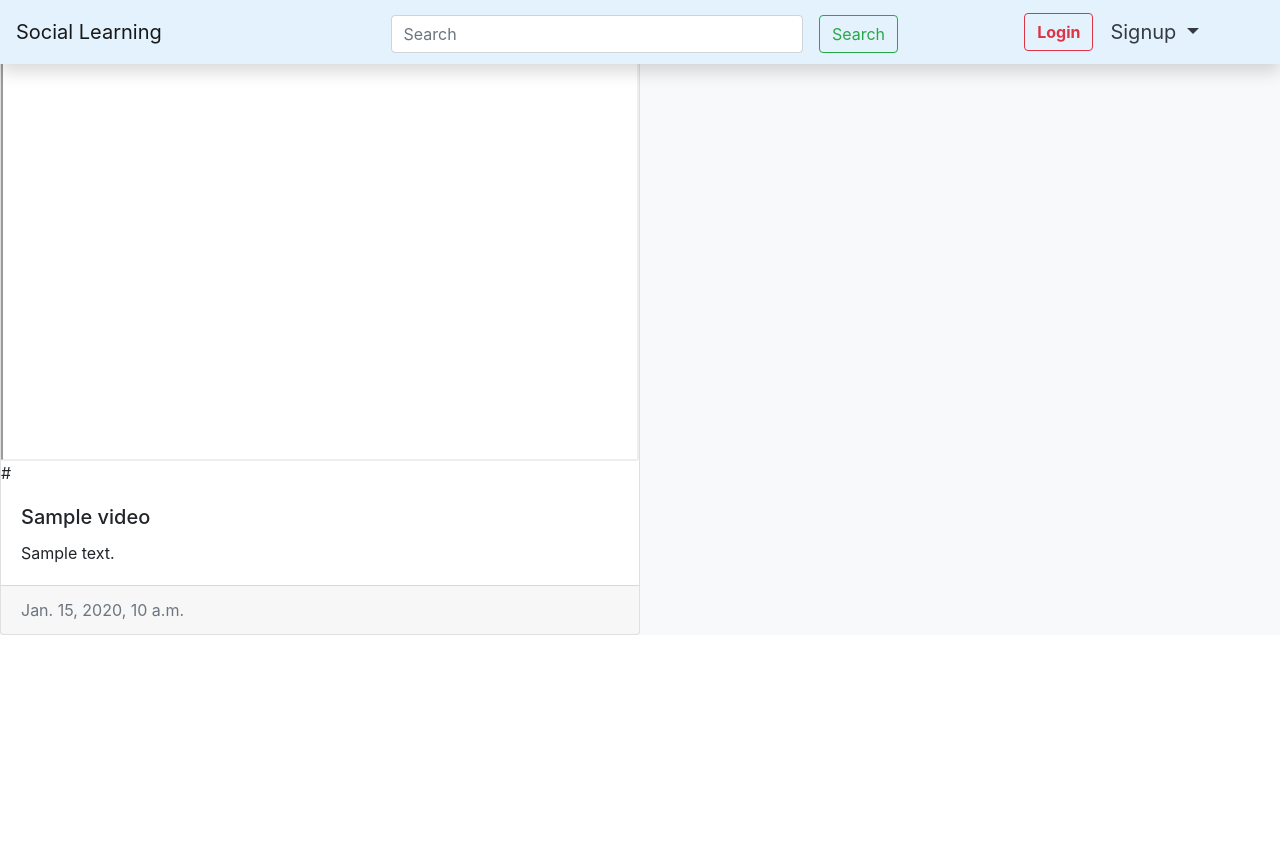
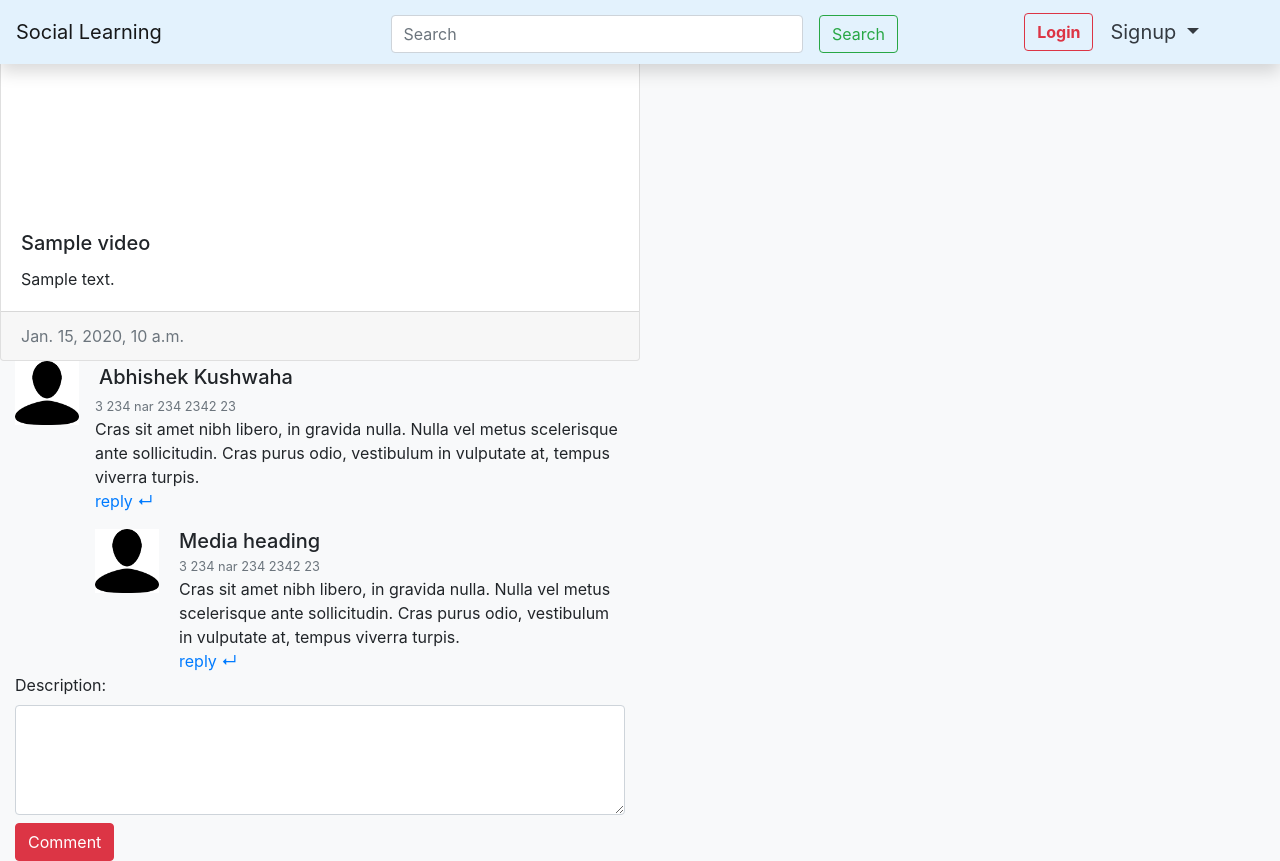
Before and after one commit to abhishekushwaha610/social_learning, a Django app: a page that uses videos/templates/video.html in a window 1280 px wide. Before the commit the page ends 635 px from the top, so only its background shows below. Run offline with Django 3.2, Linux system fonts and the light colour scheme; tables that the repository leaves empty hold one stand-in row (values such as "Sample post"); some libraries are stand-ins or nearby versions.

Commit message:
bug fixing

```diff
--- a/videos/forms.py
+++ b/videos/forms.py
@@ -1,5 +1,5 @@
 from django import forms
-from .models import Video
+from .models import Video,Comment
 class Video_upload_form(forms.ModelForm):
     class Meta:
         model = Video
@@ -9,3 +9,11 @@ class Video_upload_form(forms.ModelForm):
             "description" : forms.Textarea(attrs={"class":"form-control border-primary","rows":4,"placeholder":"About the Video"}),
             'video_url' : forms.TextInput(attrs={'class':"form-control border-primary","placeholder":"Youtube url of The video"})
         }
+
+class  Comment_form(forms.ModelForm):
+    class Meta:
+        model = Comment
+        fields = ['description']
+        widgets = {
+            "description" : forms.Textarea(attrs={"class":"form-control","rows":4})
+        }
--- a/videos/models.py
+++ b/videos/models.py
@@ -20,7 +20,7 @@ class Video(models.Model):
 class Comment(models.Model):
     user = models.ForeignKey(User,on_delete=models.CASCADE)
     video = models.ForeignKey(Video,on_delete=models.CASCADE)
-    # reply = models.ForeignKey(super(),on_delete=models.CASCADE,null=True)
+    replay = models.ForeignKey('self', null=True, blank=True, related_name='replies',on_delete=models.CASCADE)
     description = models.TextField(max_length=300)
     creation_time = models.DateTimeField(default=datetime.now() , blank=False, null=False)
 
--- a/videos/templates/video.html
+++ b/videos/templates/video.html
@@ -1,12 +1,12 @@
 {% extends 'base.html' %}
+{% load static %}
 {% block title%} {{video}} {% endblock %}
 
 {% block content %}
     <section class="bg-light">
         <div style="margin-top: 60px;"></div>
         <div class="card col-md-6 mt-4 px-0">
-            <iframe src="{{video.video_url}}" class="card-img" height="400"></iframe>
-            {{video.video_url}}
+            <iframe src="{{video.video_url}}" class="card-img" frameborder="0" allowfullscreen></iframe>
             <div class="card-body">
                 {% if request.user == video.user%}
                 <a href="{% url 'edit_video' video.slug %}"> Edit </a>|
@@ -20,5 +20,32 @@
             </div>
         </div>
 
+        <div class="media col-md-6">
+            <img src="{% static 'images/user.png' %}" class="mr-3" alt="..." width="64" height="64">
+            <div class="media-body">
+                <h5 class="mt-0 m-1">Abhishek Kushwaha</h5>
+                <small class="text-muted">3 234 nar 234  2342 23</small><br>
+                <span>Cras sit amet nibh libero, in gravida nulla. Nulla vel metus scelerisque ante sollicitudin. Cras purus odio, vestibulum in vulputate at, tempus viverra turpis.</span><br>
+                <a href="#">reply &crarr;</a>
+
+                <div class="media mt-3">
+                    <a class="mr-3" href="#">
+                        <img src="{% static 'images/user.png' %}" class="mr-1" alt="..." width="64" height="64">
+                    </a>
+                    <div class="media-body">
+                        <h5 class="m-0">Media heading</h5>
+                        <small class="text-muted">3 234 nar 234  2342 23</small><br>
+                        <span>    Cras sit amet nibh libero, in gravida nulla. Nulla vel metus scelerisque ante sollicitudin. Cras purus odio, vestibulum in vulputate at, tempus viverra turpis.</span><br>
+                        <a href="#">reply &crarr;</a>
+                    </div>
+              </div>
+            </div>
+          </div>
+          <div class="col-md-6">
+              <form action="">
+                  {{comment_form}}
+                    <button class="btn btn-danger mt-2">Comment</button>
+              </form>
+          </div>
     </section>
 {% endblock content %}
--- a/videos/views.py
+++ b/videos/views.py
@@ -1,22 +1,26 @@
 from django.shortcuts import render,redirect
-from .forms import Video_upload_form
+from .forms import Video_upload_form,Comment_form
 from .models import Video
 
 from django.contrib import messages
 
 def videos(request,slug):
     video = Video.objects.filter(slug=slug)[0]
-
-    return render(request,"video.html",{"video":video})
+    comment_form = Comment_form()
+    return render(request,"video.html",{"video":video,"comment_form":comment_form})
 
 
 def upload_video(request):
     if request.method == "POST":
         form = Video_upload_form(request.POST,request.FILES)
         if form.is_valid():
+            url = form.cleaned_data["video_url"].replace("watch?v=","embed/")
             video = form.save(commit=False)
             video.user = request.user
             video.save()
+            video.video_url = url
+            video.save()
+
             return redirect("video",video.slug)
         else:
             messages.error(request,"Please upload correct fields")
@@ -29,7 +33,11 @@ def edit_video(request,slug):
     if request.method == "POST":
         form = Video_upload_form(request.POST,request.FILES,instance=video)
         if form.is_valid():
+            url = form.cleaned_data["video_url"].replace("watch?v=","embed/")
+            print(url)
             video = form.save(commit=True)
+            video.video_url = url
+            video.save()
             return redirect("video",video.slug)
         else:
             messages.error(request,"Please upload correct fields")
@@ -42,3 +50,14 @@ def delete_video(request,slug):
     video = Video.objects.filter(slug=slug)[0]
     video.delete()
     return redirect("upload")
+
+def comment_save(request,video_id,comment_id):
+    if request.method == "POST":
+        video = Video.objects.get(id=video_id)
+        form = Comment_form(request.POST)
+        if form.is_valid():
+            comment = form.save(commit=False)
+            comment.video = video
+            comment.user = request.user
+            comment.save()
+            return redirect("video",video.slug)
```
Also changed, not shown: videos/migrations/0005_auto_20200409_2334.py (added).
